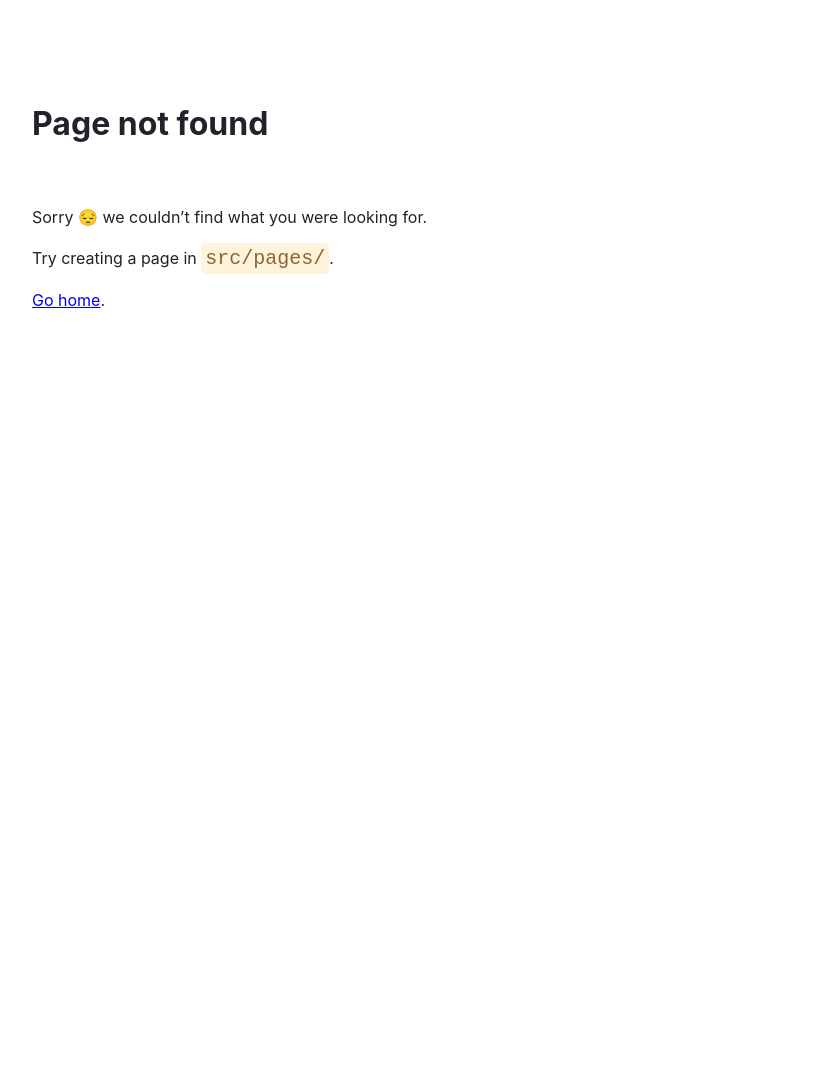
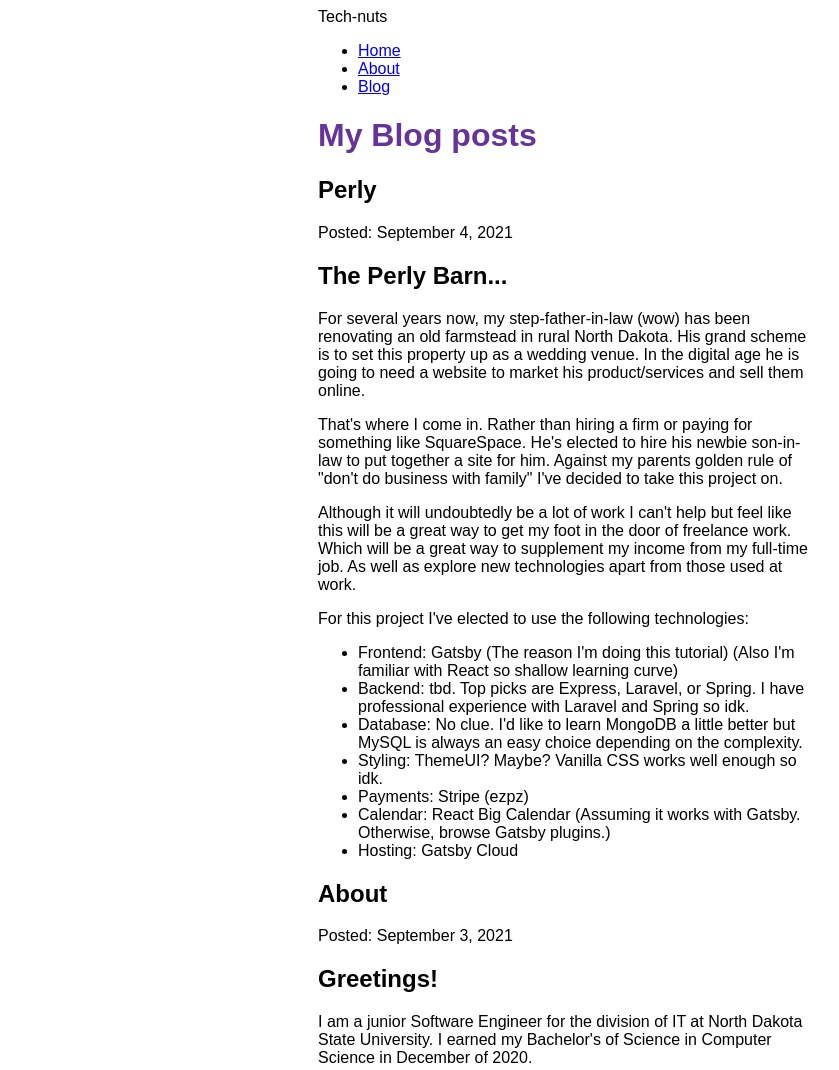
Before and after one commit to treknuts/trevthoughts, a Gatsby site: page /blog in a window 1280 px wide. Before the commit this address had no page. Shown: the top 1070 px of the page, without its empty margins (72-911 px from the left). Before the commit the page ends 800 px from the top, so only its background shows below. Built offline with nearby package versions, Linux system fonts and the light colour scheme; Gatsby itself is replaced by a stand-in of ours.

Commit message:
Finished Parts 4 and 5

```diff
--- /dev/null
+++ b/blog/about-post.mdx
@@ -0,0 +1,18 @@
+---
+name: "About"
+date: "2021-09-03"
+author: "Trevor Knutson"
+---
+
+# Greetings!
+
+I am a junior Software Engineer for the division of IT at North Dakota State University. I earned my Bachelor's of Science
+in Computer Science in December of 2020.
+
+Prior to school I was an Arena Attendant for Bismarck Parks and Recreation primarily
+driving the Zamboni for hockey practices and games. My time spent away from academia really gave me time to think about what
+I actually wanted to pursue a career in.
+
+I have a few hobbies but currently I'm big into golf and cannot wait for Battlefield 2042 to come out!
+
+I'm a spouse and proud father of Kai Avery, my 2 and a half year-old son.
--- /dev/null
+++ b/blog/welcome-post.mdx
@@ -0,0 +1,15 @@
+---
+name: "Welcome"
+date: "2021-09-02"
+author: "Trevor Knutson"
+---
+
+# Welcome
+
+This is essential my developer diary starting at the very beginning of my career as a Software Engineer
+at North Dakota State University. **Roll herd!**
+
+## What to expect
+
+I'll more than likely vent about work projects I may not be enjoying (PCR junk). Also, I have several personal/freelance
+projects up my sleeve that I'll be talking about.
--- /dev/null
+++ b/blog/yet-another-post.mdx
@@ -0,0 +1,29 @@
+---
+name: "Perly"
+date: "2021-09-04"
+author: "Trevor Knutson"
+---
+
+# The Perly Barn...
+
+For several years now, my step-father-in-law (wow) has been renovating an old farmstead in rural North Dakota. His grand scheme
+is to set this property up as a wedding venue. In the digital age he is going to need a website to market his product/services
+and sell them online.
+
+That's where I come in. Rather than hiring a firm or paying for something like SquareSpace. He's elected to hire his newbie
+son-in-law to put together a site for him. Against my parents golden rule of "don't do business with family" I've decided to
+take this project on.
+
+Although it will undoubtedly be a lot of work I can't help but feel like this will be a great way to get my foot in the door
+of freelance work. Which will be a great way to supplement my income from my full-time job. As well as explore new technologies
+apart from those used at work.
+
+For this project I've elected to use the following technologies:
+
+- Frontend: Gatsby (The reason I'm doing this tutorial) (Also I'm familiar with React so shallow learning curve)
+- Backend: tbd. Top picks are Express, Laravel, or Spring. I have professional experience with Laravel and Spring so idk.
+- Database: No clue. I'd like to learn MongoDB a little better but MySQL is always an easy choice depending on the complexity.
+- Styling: ThemeUI? Maybe? Vanilla CSS works well enough so idk.
+- Payments: Stripe (ezpz)
+- Calendar: React Big Calendar (Assuming it works with Gatsby. Otherwise, browse Gatsby plugins.)
+- Hosting: Gatsby Cloud
--- a/gatsby-config.js
+++ b/gatsby-config.js
@@ -1,10 +1,19 @@
 module.exports = {
   siteMetadata: {
-    siteUrl: "https://www.yourdomain.tld",
-    title: "trevthoughts",
+    siteUrl: "https://www.treknuts.dev/blog",
+    title: "Tech-nuts",
+    description: "Treknuts dev blog built using Gatsby.",
   },
   plugins: [
     'gatsby-plugin-image',
     'gatsby-plugin-sharp',
+    'gatsby-plugin-mdx',
+    {
+      resolve: "gatsby-source-filesystem",
+      options: {
+        name: `blog`,
+        path: `${__dirname}/blog`
+      }
+    }
   ],
 };
--- a/package.json
+++ b/package.json
@@ -15,8 +15,11 @@
     "clean": "gatsby clean"
   },
   "dependencies": {
+    "@mdx-js/mdx": "^1.6.22",
+    "@mdx-js/react": "^1.6.22",
     "gatsby": "^3.13.0",
     "gatsby-plugin-image": "^1.13.0",
+    "gatsby-plugin-mdx": "^2.13.0",
     "gatsby-plugin-sharp": "^3.13.0",
     "gatsby-source-filesystem": "^3.13.0",
     "react": "^17.0.1",
--- a/src/components/layout.js
+++ b/src/components/layout.js
@@ -1,15 +1,28 @@
 import * as React from 'react';
-import { Link } from 'gatsby';
-import { container, heading, navLinks, navLinkItem, navLinkText } from './layout.module.css';
+import { Link, useStaticQuery, graphql } from 'gatsby';
+import { container, heading, navLinks, navLinkItem, navLinkText, siteTitle } from './layout.module.css';
 
 const Layout = ({pageTitle, children }) => {
+
+    const data = useStaticQuery(graphql`
+        query {
+            site {
+                siteMetadata {
+                    title
+                }
+            }
+        }
+    `);
+
     return (
         <div className={ container }>
-            <title>{ pageTitle }</title>
+            <title>{ pageTitle } | { data.site.siteMetadata.title }</title>
+            <header className={ siteTitle }>{ data.site.siteMetadata.title }</header>
             <nav>
                 <ul className={ navLinks }>
-                    <li className={ navLinkItem }><Link to="/">Home</Link></li>
-                    <li className={ navLinkItem }><Link to="/about">About</Link></li>
+                    <li className={ navLinkItem }><Link to="/" className={ navLinkText }>Home</Link></li>
+                    <li className={ navLinkItem }><Link to="/about" className={ navLinkText }>About</Link></li>
+                    <li className={ navLinkItem }><Link to="/blog" className={ navLinkText }>Blog</Link></li>
                 </ul>
             </nav>
             <main>
--- a/src/components/layout.module.css
+++ b/src/components/layout.module.css
@@ -2,6 +2,13 @@
     margin: auto;
     max-width: 500px;
     font-family: sans-serif;
+}
+
+.site-title {
+    font-size: 3rem;
+    color: gray;
+    font-weight: 700;
+    margin: 3rem 0;
 }
 
 .heading {
--- a/src/pages/about.js
+++ b/src/pages/about.js
@@ -1,10 +1,15 @@
 import * as React from 'react';
 import { Link } from 'gatsby'
 import Layout from '../components/layout';
+import { StaticImage } from 'gatsby-plugin-image';
 
 const AboutPage = () => {
     return(
         <Layout pageTitle="About Me">
+            <StaticImage
+                alt="A picture of the site author at dinner smiliing at the camera"
+                src="../images/me.jpeg"
+            />
             <p>Hello, Gatsby! I'm the proud creator of this site built via <span style={{fontWeight: 'bold'}}>Gabsby</span>.</p>
         </Layout>
     );
--- /dev/null
+++ b/src/pages/blog.js
@@ -0,0 +1,37 @@
+import * as React from 'react';
+import Layout from '../components/layout';
+import { graphql } from 'gatsby';
+import { MDXRenderer } from 'gatsby-plugin-mdx';
+
+const BlogPage = ({ data }) => {
+    return (
+        <Layout pageTitle="My Blog posts">
+            { data.allMdx.nodes.map((node) => (
+                <article key={ node.id }>
+                    <h2>{ node.frontmatter.name }</h2>
+                    <p>Posted: { node.frontmatter.date }</p>
+                    <MDXRenderer>
+                        { node.body }
+                    </MDXRenderer>
+                </article>
+            ))}
+        </Layout>
+    );
+}
+
+export const query = graphql`
+    query {
+        allMdx(sort: { fields: frontmatter___date, order: DESC}) {
+            nodes {
+                id
+                frontmatter {
+                    date(formatString: "MMMM D, YYYY")
+                    name
+                }
+                body
+            }
+        }
+    }
+`;
+
+export default BlogPage;
```
Also changed, not shown: src/images/me.jpeg (added), 1 other file.
